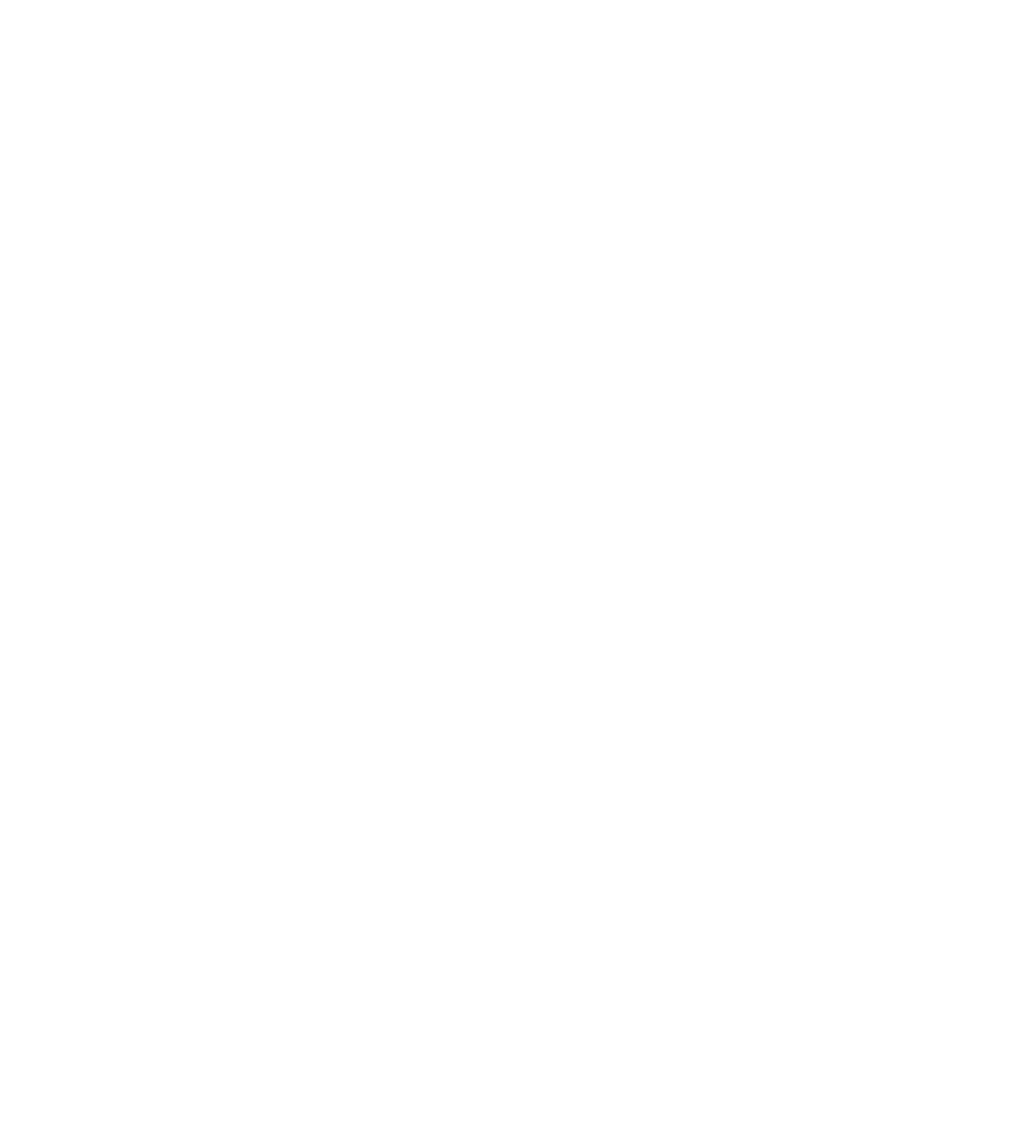
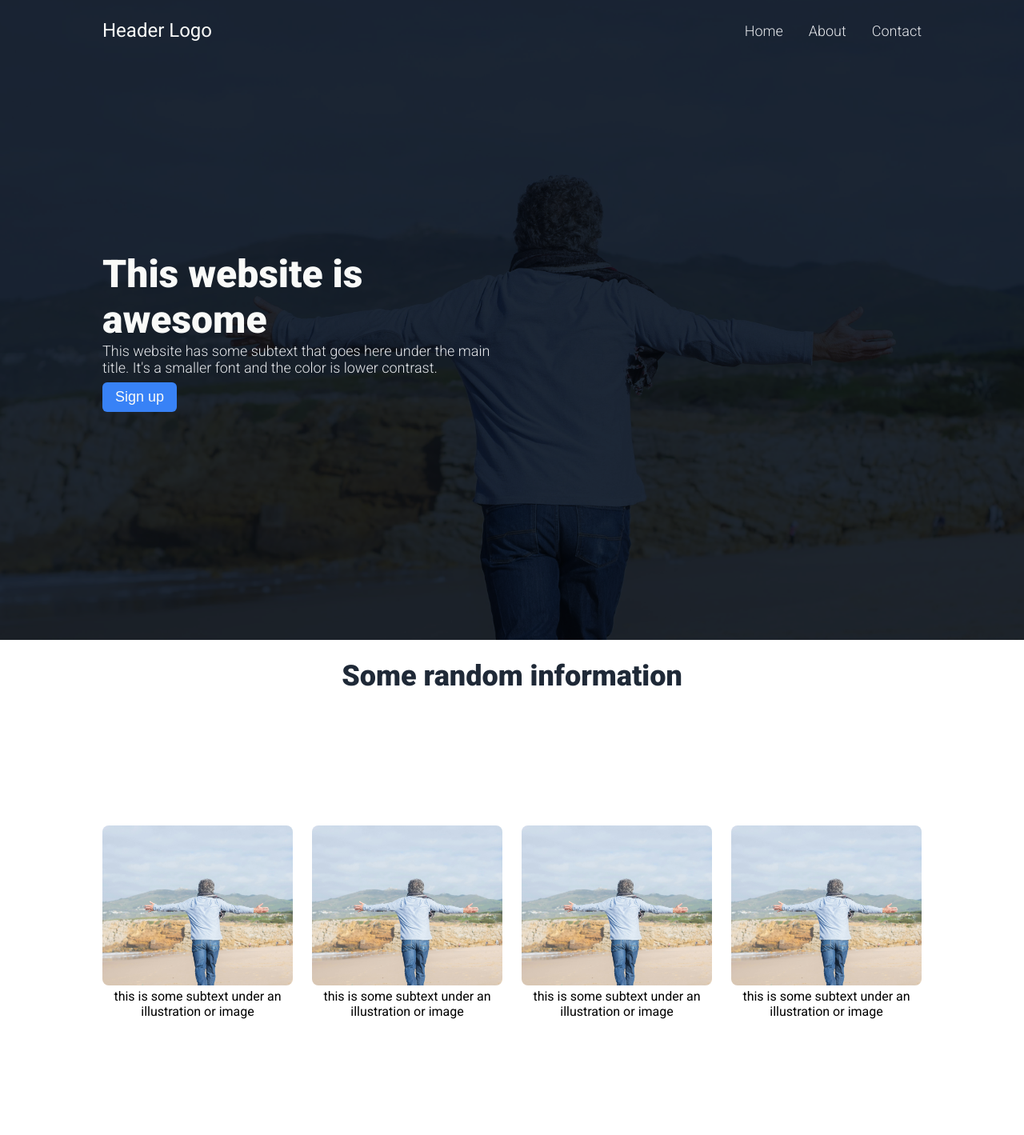
Before and after one commit to Chimaobi-01/odin-project-landing-page, a plain HTML site: page index.html in a window 1280 px wide. Shown: the top 1419 px of the page at 80% size. Before the commit the page ends 800 px from the top, so only its background shows below. Drawn offline with Linux system fonts and the light colour scheme.

Commit message:
Add all complete markup and basic style

```diff
--- a/css/style.css
+++ b/css/style.css
@@ -0,0 +1,197 @@
+@import url('https://fonts.googleapis.com/css2?family=Roboto:ital,wght@0,100;0,300;0,400;0,500;0,700;0,900;1,100;1,300;1,400;1,500;1,700;1,900&display=swap');
+
+* {
+    margin: 0;
+    padding: 0;
+    box-sizing: border-box;
+}
+
+body {
+    font-family: "Roboto", sans-serif;
+    font-weight: 400;
+}
+
+a {
+    text-decoration: none;
+}
+
+ul {
+    list-style: none;
+}
+
+header {
+    padding: 24px 10vw;
+    display: flex;
+    flex-direction: column;
+    color: #f9faf8;
+    min-height: 100vh;
+
+    background-image: url('../image/hero.jpg');
+    background-repeat: no-repeat;
+    background-position: center;
+    background-color: #1f2937;
+    background-blend-mode: multiply;
+    background-size: cover;
+}
+
+nav {
+    display: flex;
+    align-items: center;
+}
+
+.logo {
+    margin-right: auto;
+    font-size: 24px;
+}
+
+nav > ul {
+    display: flex;
+    column-gap: 32px;
+}
+
+.hero {
+    flex: 1;
+    display: flex;
+    justify-content: center;
+    align-items: center;
+    gap: 24px;
+}
+
+.hero > * {
+    flex: 1;
+}
+
+.content > p,
+nav > ul a {
+    font-size: 18px;
+    color: #e5e7eb;
+    font-weight: 300;
+}
+
+.content > p {
+    margin-bottom: 8px;
+}
+
+.hero-image > img {
+   max-width: 100%;
+   height: 50vh;
+}
+
+h1 {
+    font-size: 48px;
+    font-weight: 900;
+}
+
+h2 {
+    font-size: 36px;
+    font-weight: 900;
+    color: #1f2937;
+    margin-bottom: 24px;
+}
+
+.content > button {
+    padding: 8px 16px;
+    font-size: 18px;
+    color: #f9faf8;
+    background-color: #3882f6;
+    border: none;
+    border-radius: 6px;
+}
+
+section,
+.quote {
+    padding: 24px 10vw;
+    min-height: 80vh;
+}
+
+.random {
+    text-align: center;
+    display: flex;
+    flex-direction: column;
+}
+
+.random img {
+    width: 100%;
+    height: 200px;
+    object-fit: cover;
+    border-radius: 8px;
+}
+
+.random > .container {
+    flex: 1;
+    display: flex;
+    justify-content: center;
+    align-items: center;
+    flex-wrap: wrap;
+    gap: 24px;
+}
+
+.random > .container > figure {
+    flex: 1 1 200px;
+}
+
+.quote {
+    display: flex;
+    justify-content: center;
+    align-items: center;
+    background-color: #e5e7eb;
+}
+
+.quote > div {
+    max-width: 60vw;
+}
+
+.quote blockquote {
+    font-family: "Roboto", sans-serif;
+    font-size: 36px;
+    font-style: italic;
+    font-weight: 300;
+    color: #1f2937;
+    margin-bottom: 8px;
+
+}
+
+.quote cite {
+    font-weight: 700;
+    font-size: 18px;
+    display: block;
+    text-align: right;
+}
+
+.call-to-action {
+    display: flex;
+    align-items: center;
+}
+
+.call-to-action > .container {
+    background-color: #3882f6;
+    width: 100%;
+    color: #f9faf8;
+    border-radius: 8px;
+    display: flex;
+    justify-content: space-between;
+    align-items: center;
+    padding: 3em 6em;
+}
+
+.call-to-action > .container > .text p {
+    font-weight: 300;
+}
+
+.call-to-action > .container > button {
+    padding: 8px 24px;
+    border: 2px solid;
+    color: #f9faf8;
+    background-color: transparent;
+    border-radius: 6px;
+    cursor: pointer;
+}
+
+footer {
+    background-color: #1f2937;
+    color: #e5e7eb;
+    padding: 32px;
+    display: flex;
+    align-items: center;
+    justify-content: center;
+}
--- a/index.html
+++ b/index.html
@@ -7,6 +7,93 @@
     <link rel="stylesheet" href="./css/style.css">
 </head>
 <body>
+    <header>
+        <nav>
+            <div class="logo">Header Logo</div>
+            <ul>
+                <li><a href="">Home</a></li>
+                <li><a href="">About</a></li>
+                <li><a href="">Contact</a></li>
+            </ul>
+        </nav>
 
+        <div class="hero">
+            <div class="content">
+                <h1>This website is awesome</h1>
+                <p>
+                    This website has some subtext that goes here
+                    under the main title. It's a smaller font and
+                    the color is lower contrast.
+                </p>
+                <button>Sign up</button>
+            </div>
+
+            <div class="hero-image"></div>
+        </div>
+    </header>
+
+    <main>
+        <section class="random">
+            <h2>Some random information</h2>
+            <div class="container">
+               <figure>
+                <img src="./image/hero.jpg" alt="illustration">
+                <figcaption>
+                    <p>
+                        this is some subtext under an illustration or image
+                    </p>
+                </figcaption>
+               </figure>
+               <figure>
+                <img src="./image/hero.jpg" alt="illustration">
+                <figcaption>
+                    <p>
+                        this is some subtext under an illustration or image
+                    </p>
+                </figcaption>
+               </figure>
+               <figure>
+                <img src="./image/hero.jpg" alt="illustration">
+                <figcaption>
+                    <p>
+                        this is some subtext under an illustration or image
+                    </p>
+                </figcaption>
+               </figure>
+               <figure>
+                <img src="./image/hero.jpg" alt="illustration">
+                <figcaption>
+                    <p>
+                        this is some subtext under an illustration or image
+                    </p>
+                </figcaption>
+               </figure>
+            </div>
+        </section>
+
+        <div class="quote">
+            <div>
+                <blockquote>
+                    This is an inspiring quote, or a testimonial from a customer. Maybe it's just filling up space, or maybe people will actually read it. Who knows? All i know is that it looks nice.
+                </blockquote>
+                <cite>-Thor, God of Thunder</cite>
+            </div>
+        </div>
+
+        <section class="call-to-action">
+            <div class="container">
+                <div class="text">
+                    <h3>Call to action! It's time!</h3>
+                    <p>Sign up for our product by clicking that button right over there!</p>
+                </div>
+
+                <button>Sign up</button>
+            </div>
+        </section>
+    </main>
+
+    <footer>
+        <p>Copyright &copy; The Odin Project 2021</p>
+    </footer>
 </body>
 </html>
```
Also changed, not shown: image/hero.jpg (added).
